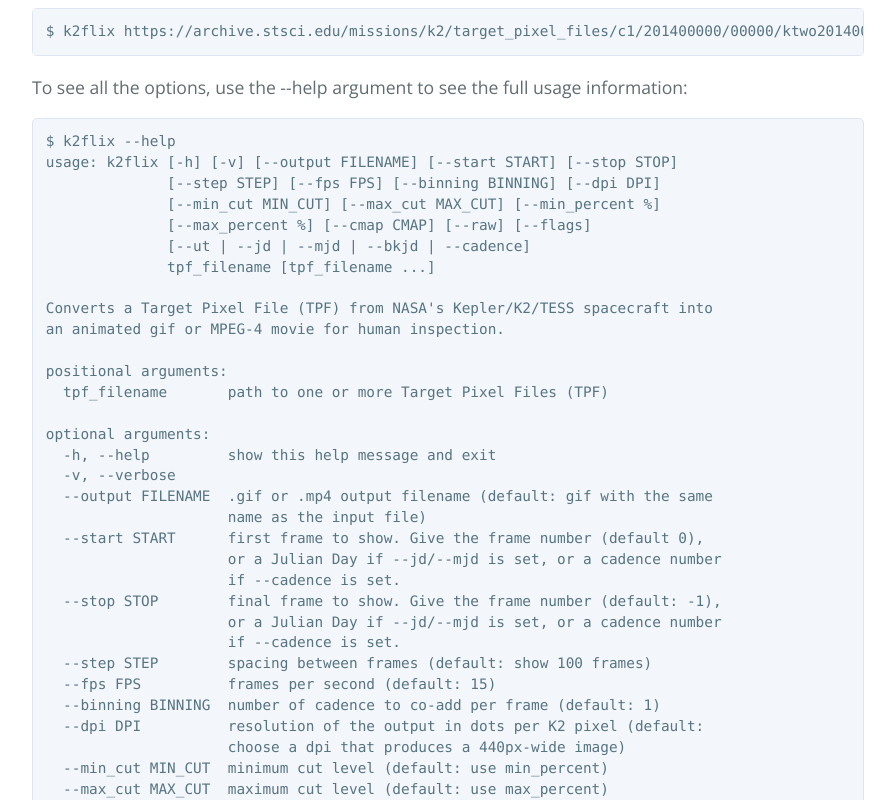
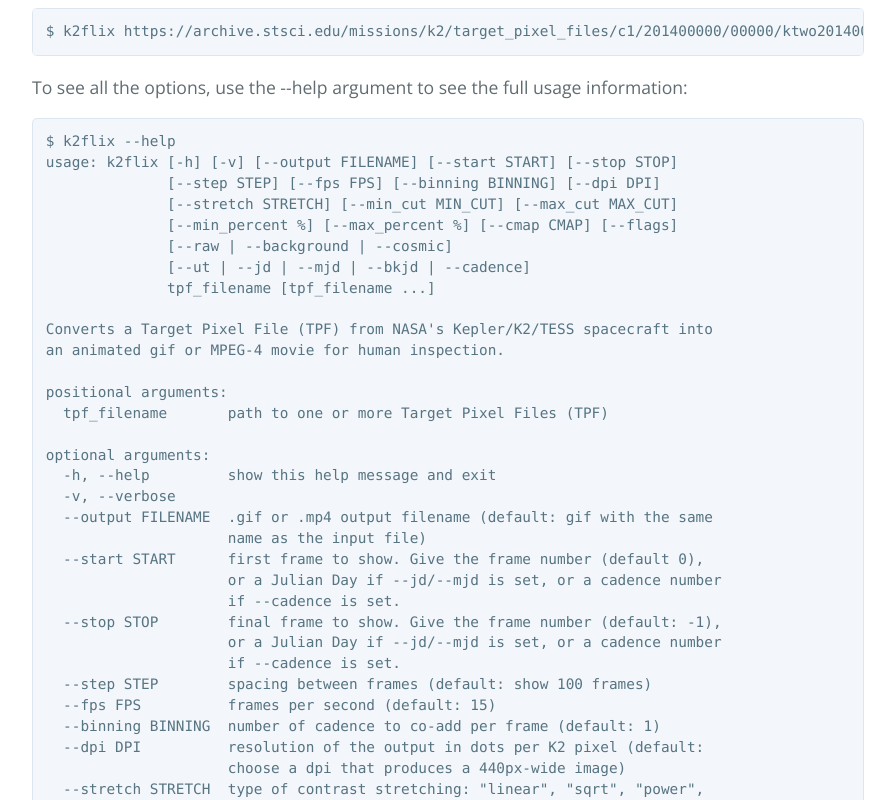
Before and after one commit to KeplerGO/k2flix, a plain HTML site: page index.html in a window 1280 px wide. Shown: the part 3120-3920 px from the top of the page, without its empty margins (192-1087 px from the left). Drawn offline with nearby package versions, Linux system fonts and the light colour scheme.

Commit message:
Create gh-pages branch via GitHub

```diff
--- a/index.html
+++ b/index.html
@@ -22,8 +22,8 @@
       <h1>
 <a id="k2flix-keplerk2tess-pixel-data-visualizer" class="anchor" href="#k2flix-keplerk2tess-pixel-data-visualizer" aria-hidden="true"><span aria-hidden="true" class="octicon octicon-link"></span></a>K2flix: Kepler/K2/TESS pixel data visualizer</h1>
 
-<p><strong>Create quicklook movies from the pixels observed by
-NASA's Kepler/K2/TESS spacecraft.</strong></p>
+<p><strong>Create quicklook movies from the pixels observed by NASA's
+Kepler/K2/TESS spacecraft.</strong></p>
 
 <p><a href="https://pypi.python.org/pypi/k2flix/"><img src="http://img.shields.io/pypi/v/k2flix.svg" alt="PyPI"></a>
 <a href="http://travis-ci.org/barentsen/k2flix"><img src="http://img.shields.io/travis/barentsen/k2flix/master.svg" alt="Travis status"></a>
@@ -112,8 +112,9 @@ information:</p>
 <pre><code>$ k2flix --help
 usage: k2flix [-h] [-v] [--output FILENAME] [--start START] [--stop STOP]
               [--step STEP] [--fps FPS] [--binning BINNING] [--dpi DPI]
-              [--min_cut MIN_CUT] [--max_cut MAX_CUT] [--min_percent %]
-              [--max_percent %] [--cmap CMAP] [--raw] [--flags]
+              [--stretch STRETCH] [--min_cut MIN_CUT] [--max_cut MAX_CUT]
+              [--min_percent %] [--max_percent %] [--cmap CMAP] [--flags]
+              [--raw | --background | --cosmic]
               [--ut | --jd | --mjd | --bkjd | --cadence]
               tpf_filename [tpf_filename ...]
 
@@ -139,13 +140,17 @@ optional arguments:
   --binning BINNING  number of cadence to co-add per frame (default: 1)
   --dpi DPI          resolution of the output in dots per K2 pixel (default:
                      choose a dpi that produces a 440px-wide image)
+  --stretch STRETCH  type of contrast stretching: "linear", "sqrt", "power",
+                     "log", or "asinh" (default is "log")
   --min_cut MIN_CUT  minimum cut level (default: use min_percent)
   --max_cut MAX_CUT  maximum cut level (default: use max_percent)
   --min_percent %    minimum cut percentile (default: 1.0)
   --max_percent %    maximum cut percentile (default: 95)
   --cmap CMAP        matplotlib color map name (default: gray)
-  --raw              show the uncalibrated pixel data ('RAW_CNTS')
   --flags            show the quality flags
+  --raw              show the uncalibrated pixel counts ('RAW_CNTS')
+  --background       show the background flux ('FLUX_BKG')
+  --cosmic           show the cosmic rays ('COSMIC_RAYS')
   --ut               use Universal Time
   --jd               use Julian Day for annotation and --start/--stop
   --mjd              use Modified Julian Day for annotation and --start/--stop
```
Also changed, not shown: params.json (+1 -1 lines).
